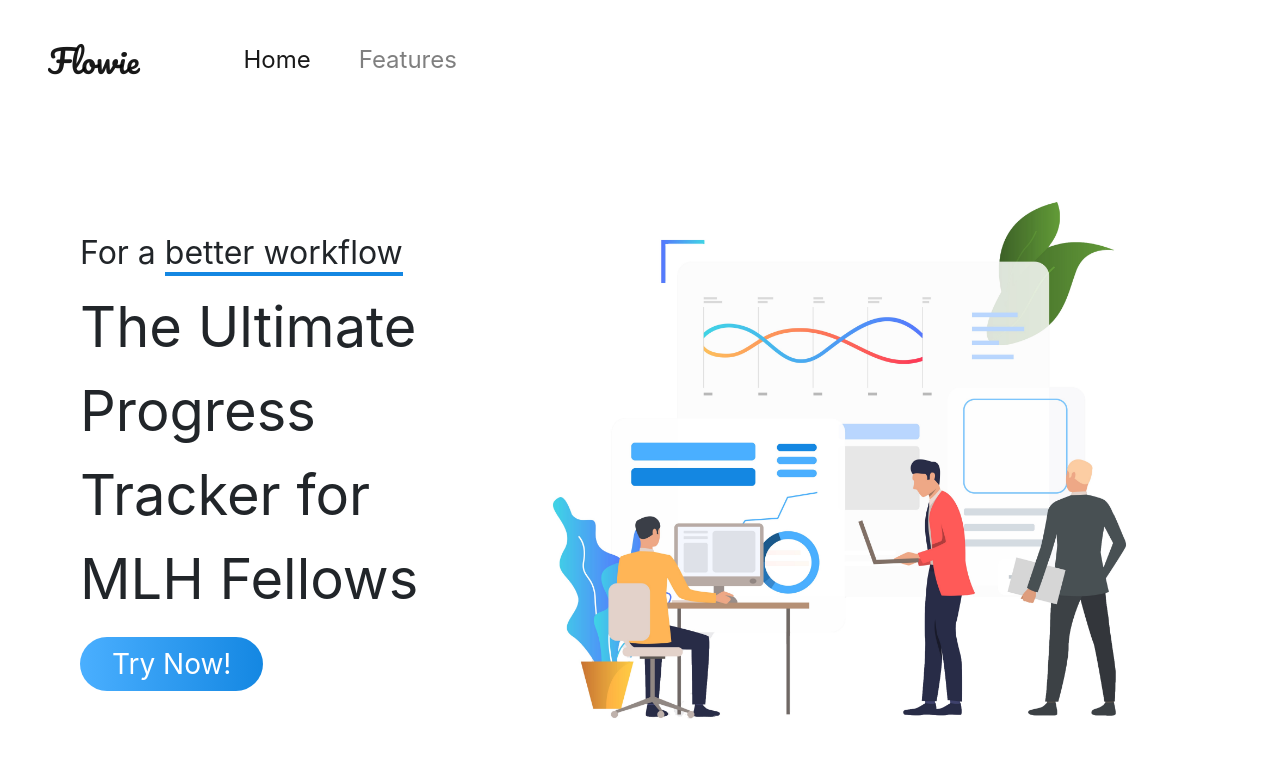
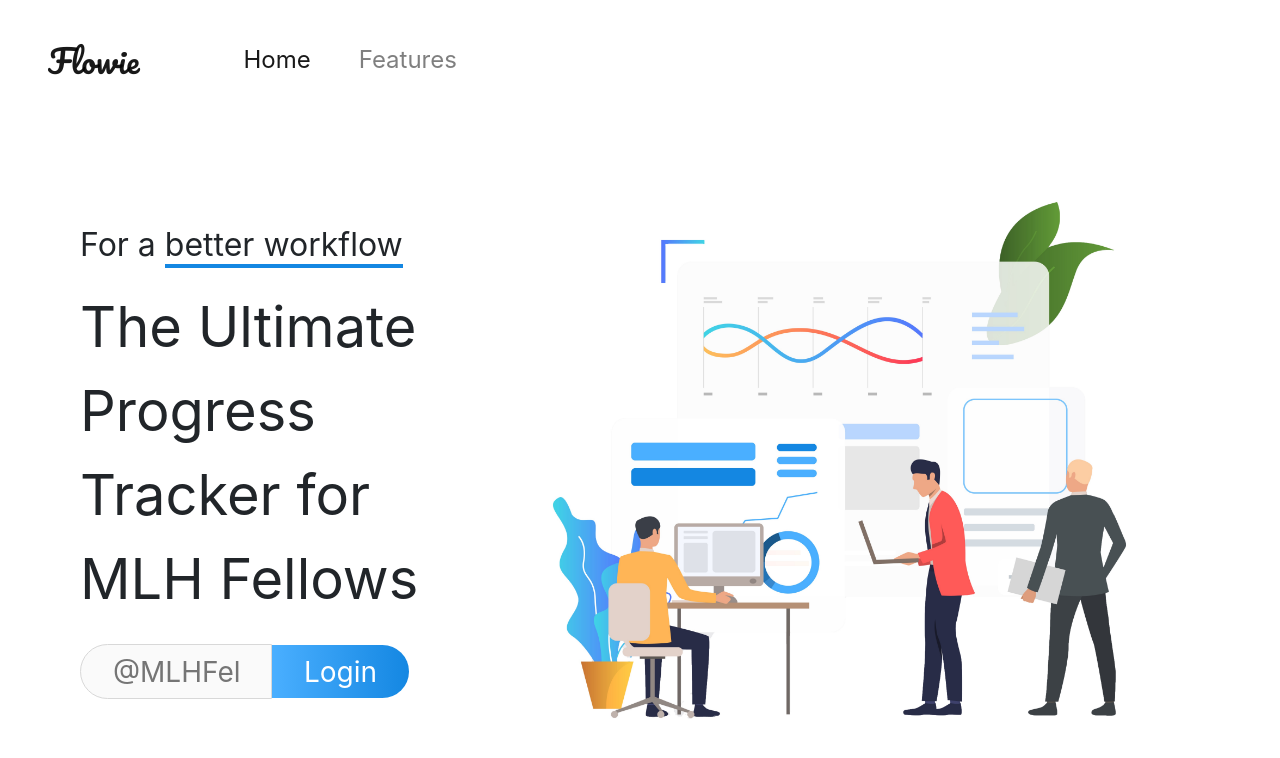
Before and after one commit to Xtremilicious/flowie, a React (Create React App) app in the folder frontend/: page / in a window 1280 px wide. Shown: the top 758 px of the page. Built offline with nearby package versions, Linux system fonts and the light colour scheme; a web font is replaced by a local one.

Commit message:
username input

```diff
--- a/frontend/src/components/Home/Content.jsx
+++ b/frontend/src/components/Home/Content.jsx
@@ -1,4 +1,4 @@
-import React from "react";
+import React, { useState } from "react";
 import styled from "styled-components";
 
 const ContentContainer = styled.div`
@@ -15,7 +15,7 @@
   }
   .sub-title {
     font-size: 4vh;
-    margin-bottom: 1vh;
+    margin-bottom: 2vh;
   }
   .text-underline {
     border-bottom: 0.5vh solid rgb(20, 135, 226);
@@ -26,14 +26,24 @@
     justify-content: center;
     flex-direction: column;
   }
+  .input-box {
+    border-radius: 4vh 0 0 4vh;
+    border: none;
+    padding: calc(0.7vh - 0.3px) 4vh;
+    font-size: 3.5vh;
+    background: #fafafa;
+    border: 0.3px solid #d8d8d8;
+    outline: none;
+    width: 15vw;
+  }
   .btn-username {
     background-image: linear-gradient(to right, rgb(74, 175, 255), rgb(20, 135, 226));
     border: none;
     color: white;
     padding: 0.7vh 4vh;
     font-size: 3.5vh;
-    margin-top: 2vh;
-    border-radius: 4vh;
+    margin-top: 3vh;
+    border-radius: 0 4vh 4vh 0;
     outline: none;
   }
   .art-pic {
@@ -42,6 +52,16 @@
 `;
 
 export default function Content() {
+  const [username, setUsername] = useState("");
+
+  const handleChange = (event) => {
+    setUsername(event.target.value);
+  };
+
+  const handleSubmit = (event) => {
+    alert("A name was submitted: " + username);
+    event.preventDefault();
+  };
   return (
     <ContentContainer>
       <div className="main-container">
@@ -51,7 +71,18 @@
           </div>
           <div className="title">The Ultimate Progress Tracker for MLH Fellows</div>
           <div className="">
-            <button className="btn-username">Try Now!</button>
+            <form onSubmit={() => handleSubmit()}>
+              <input
+                type="text"
+                className="input-box"
+                placeholder="@MLHFellow"
+                value={username}
+                onChange={handleChange}
+              />
+              <button className="btn-username" type="submit">
+                Login
+              </button>
+            </form>
           </div>
         </div>
         <div className="art">
```
